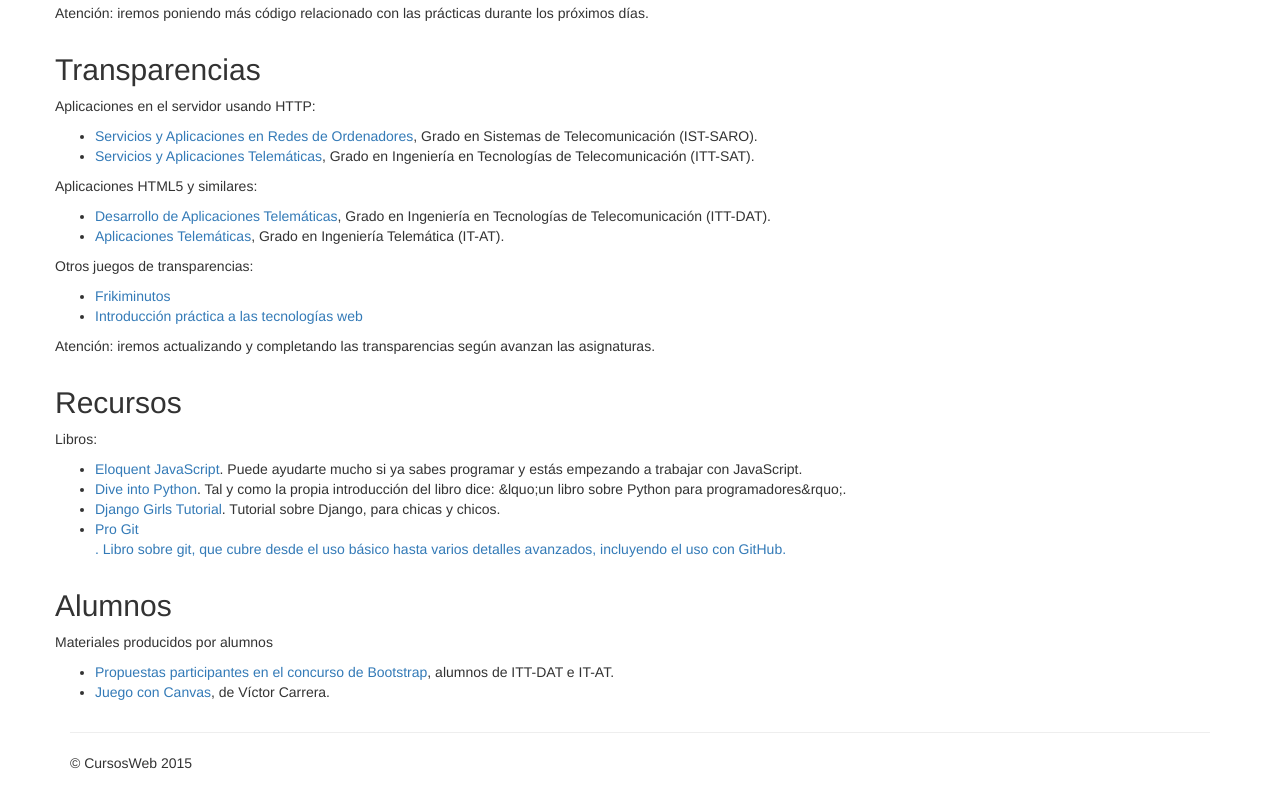
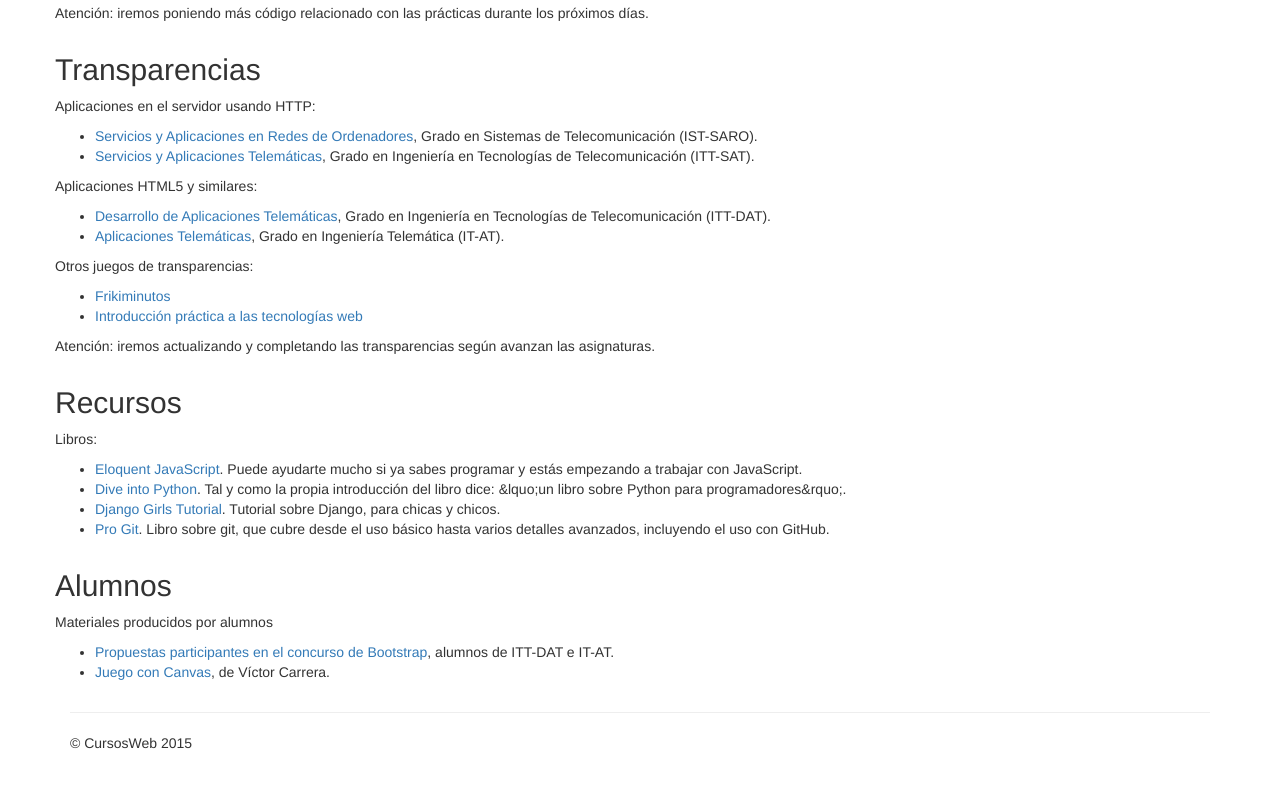
Before and after one commit to CursosWeb/CursosWeb.github.io, a plain HTML site: page index.html in a window 1280 px wide. Shown: the part 1388-2191 px from the top of the page. Drawn offline with nearby package versions, Linux system fonts and the light colour scheme.

Commit message:
rreglando errores en un enlace...

```diff
--- a/index.html
+++ b/index.html
@@ -148,7 +148,7 @@
 	  <li><a href="http://eloquentjavascript.net/">Eloquent JavaScript</a>. Puede ayudarte mucho si ya sabes programar y estás empezando a trabajar con JavaScript.</li>
 	  <li><a href="http://www.diveintopython.net/">Dive into Python</a>. Tal y como la propia introducción del libro dice: &lquo;un libro sobre Python para programadores&rquo;.</li>
 	  <li><a href="http://tutorial.djangogirls.org/">Django Girls Tutorial</a>. Tutorial sobre Django, para chicas y chicos.</li>
-	  <li><a hrf="http://git-scm.com/book/">Pro Git</li>. Libro sobre git, que cubre desde el uso básico hasta varios detalles avanzados, incluyendo el uso con GitHub.</li>
+	  <li><a href="http://git-scm.com/book/">Pro Git</a>. Libro sobre git, que cubre desde el uso básico hasta varios detalles avanzados, incluyendo el uso con GitHub.</li>
 	</ul>
       </div>
 
```
